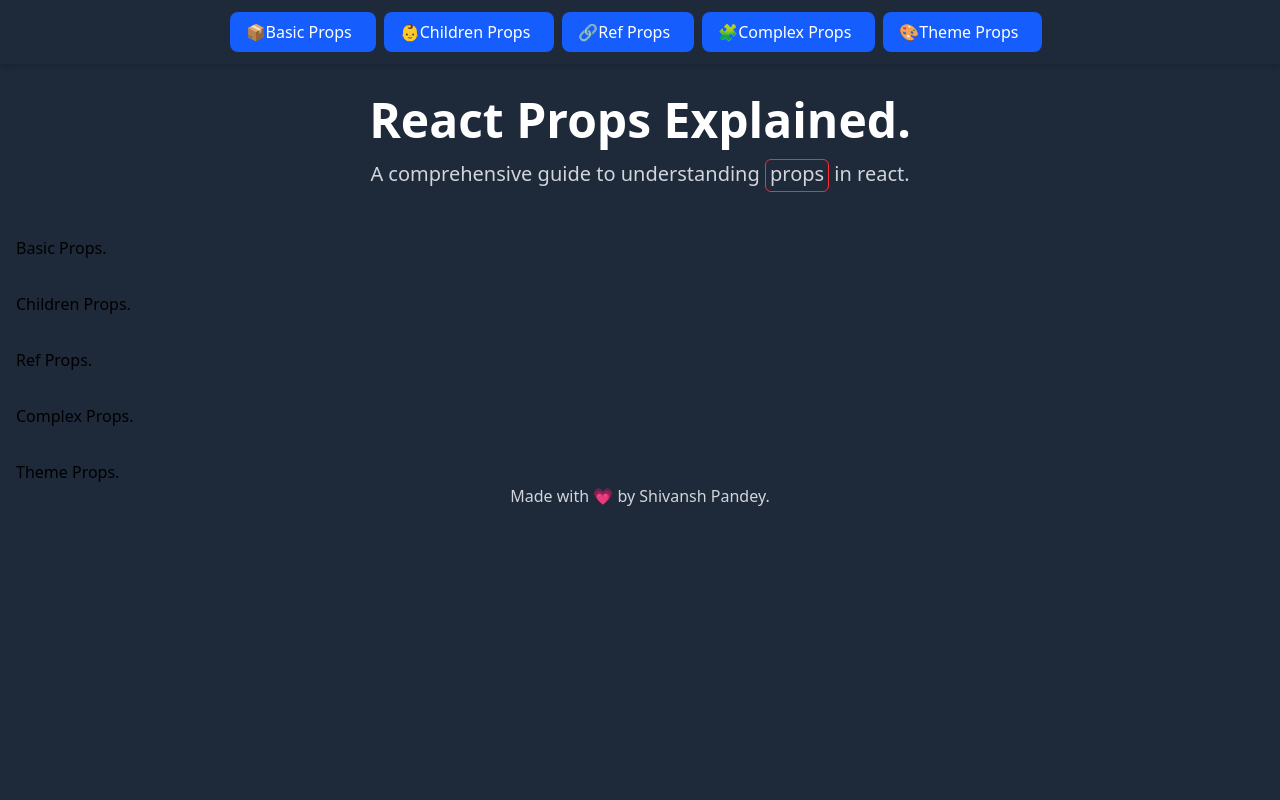
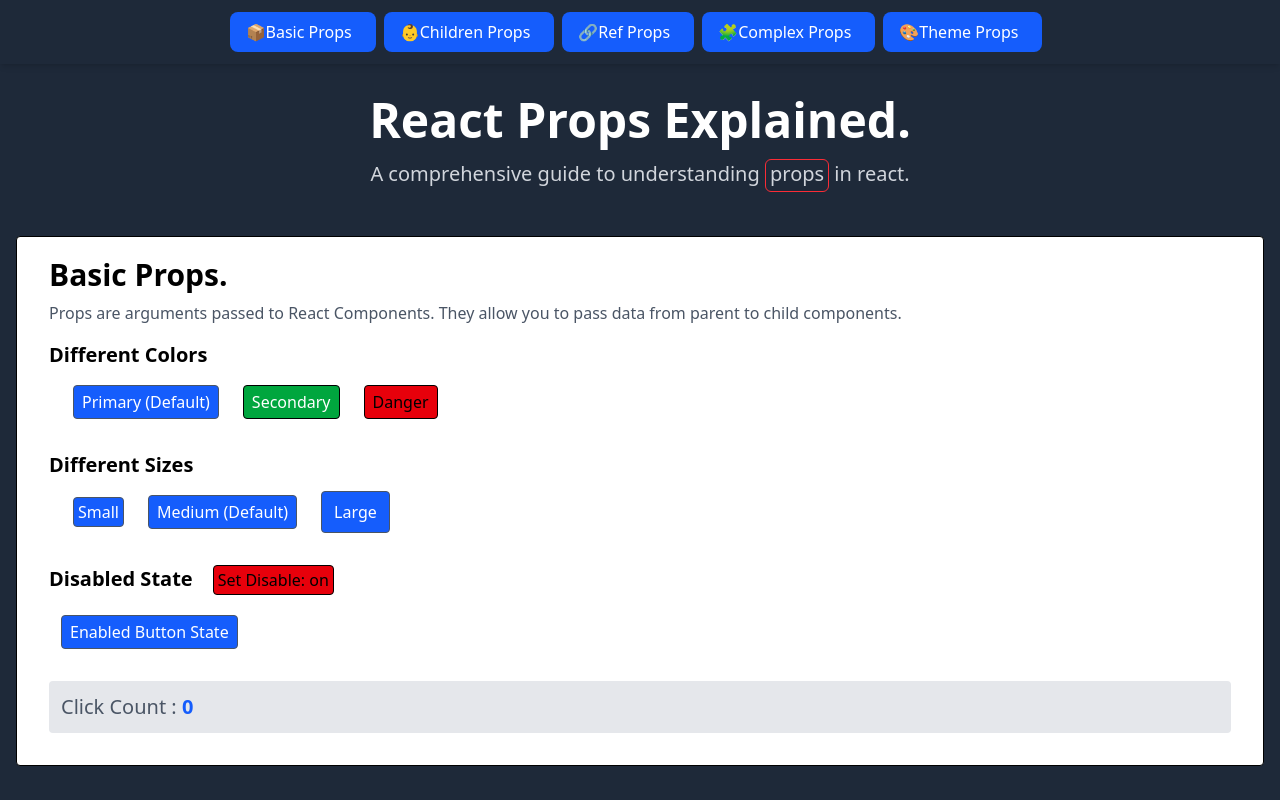
Before and after one commit to Shivansh-Pandey-4/react-props-visualization-, a React app: page / in a window 1280 px wide. Shown: the top 800 px of the page. Built offline with nearby package versions, Linux system fonts and the light colour scheme; the HTML template or start-up script is replaced by a standard one.

Commit message:
feat: add BasicProps component and disable state in Button ui

```diff
--- a/src/components/BasicProps.tsx
+++ b/src/components/BasicProps.tsx
@@ -1,7 +1,49 @@
+import { useState } from "react";
+import Button from "./ui/Button";
+
 export default function BasicProps(){
+
+    const [count, setCount] = useState<number>(0);
+    const [disable, setDisable] = useState<boolean>(false);
+
     return (
-        <div>
-             <h1>Basic Props.</h1>
+        <div className="bg-white border rounded-sm py-5 px-8">
+             <h1 className="text-black text-3xl font-bold mb-1">Basic Props.</h1>
+
+             <p className="mb-4 mt-2 text-gray-600">Props are arguments passed to React Components. They allow you to pass data from parent to child components.</p>
+
+             <h2 className="text-xl font-semibold">Different Colors</h2>
+             <div className="mt-4">
+
+                 <Button onClick={()=>setCount((current) =>current+1)} className="mx-3 ml-6 ">Primary (Default)</Button>
+
+                 <Button onClick={()=>setCount((current) =>current+1)} variant="secondary" className="mx-3" >Secondary</Button>
+
+                 <Button onClick={()=>setCount((current) =>current+1)} variant="danger" className="mx-3" >Danger</Button>
+             </div>
+
+             <h2 className="text-xl mt-8 mb-3 font-semibold">Different Sizes</h2>
+             <div>
+                 <Button onClick={()=>setCount((current) =>current+1)} className="mx-3 ml-6" size="small">Small</Button>
+
+                 <Button onClick={()=>setCount((current) =>current+1)} size="medium" variant="primary" className="mx-3" >Medium (Default)</Button>
+
+                 <Button onClick={()=>setCount((current) =>current+1)} size="large" variant="primary" className="mx-3" >Large</Button>
+
+             </div>
+
+            <div className="flex mt-8 mb-3 gap-5">
+             <h2 className="text-xl font-semibold">Disabled State</h2>
+
+             <Button onClick={()=>setDisable((current) =>!current)}  variant={disable? "secondary": "danger"} size="small">Set Disable: {disable ? "off" : "on"}</Button>
+
+           </div>
+
+           <Button disabled={disable} onClick={()=>setCount((current) =>current+1)} size="medium" variant="primary" className="mx-3 mt-2" > {disable ? "Disabled":"Enabled"} Button State</Button>
+
+             <div className="bg-gray-200 text-xl mt-8 mb-3 p-3 rounded-sm">
+                 <h1 className="text-gray-600">Click Count : <span className="text-blue-600 font-semibold">{count}</span> </h1>
+             </div>
         </div>
     )
 }
--- a/src/components/ui/Button.tsx
+++ b/src/components/ui/Button.tsx
@@ -3,10 +3,11 @@
 
 export default function Button({children, className, size="medium", variant="primary", ...props}: IButton){
 
-    const baseStyle = "border hover:cursor-pointer rounded-sm";
+    const baseStyle = "border rounded-sm";
+    const disable = "opacity-50 cursor-not-allowed"
 
     const variants = {
-         primary : "bg-blue-700 text-white border-gray-600 hover:bg-blue-800",
+         primary : "bg-blue-600 text-white border-gray-600 hover:bg-blue-800",
 
          secondary : "bg-green-600 text-white border-black hover:bg-green-700",
 
@@ -20,6 +21,6 @@
     }
 
     return (
-        <button  {...props}  className={clsx(baseStyle, variants[variant], sizes[size], className)} > {children} </button>
+        <button  {...props}  className={clsx(baseStyle, variants[variant], sizes[size], className, `${props.disabled ? disable: "cursor-pointer"}` )} > {children} </button>
     )
 }
```
